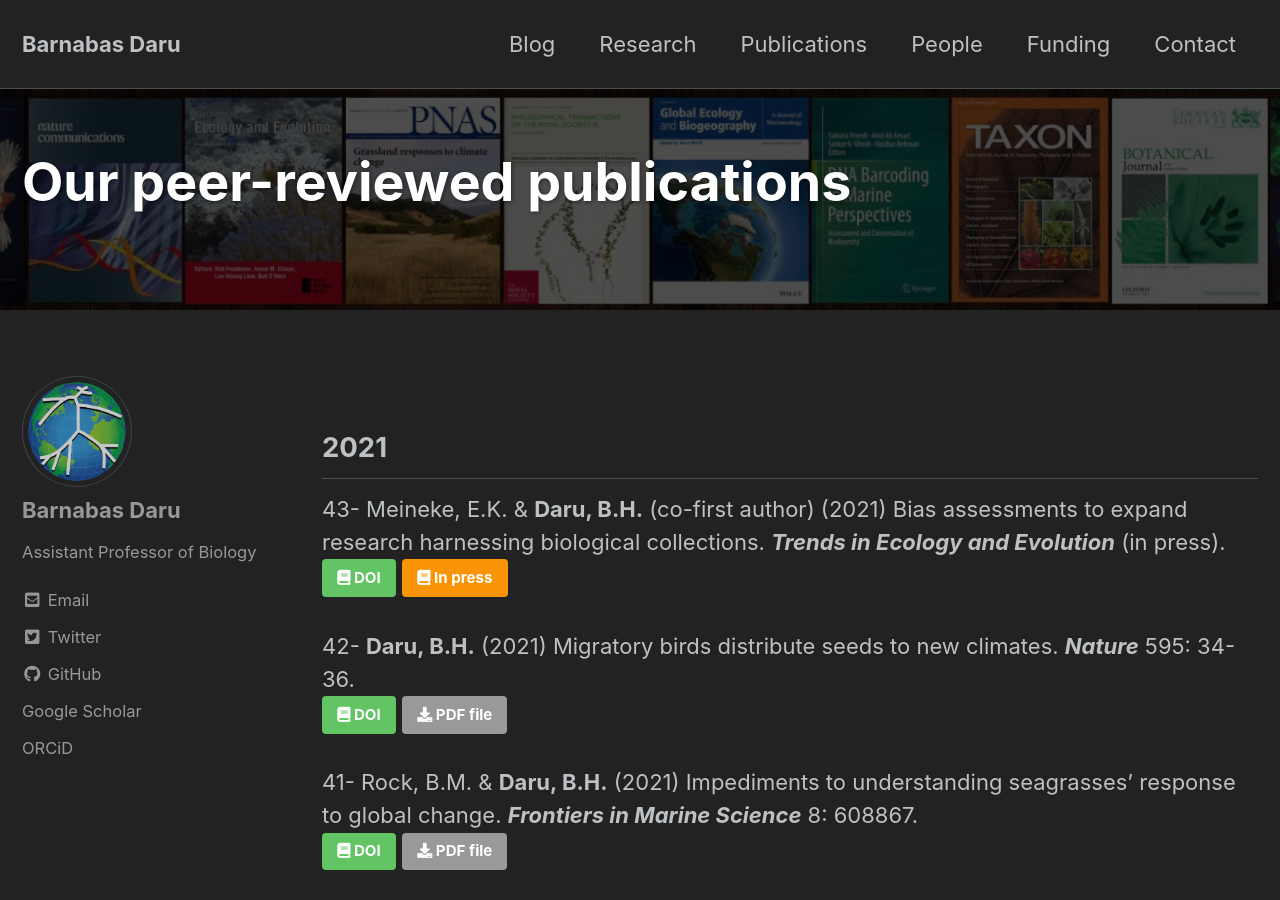
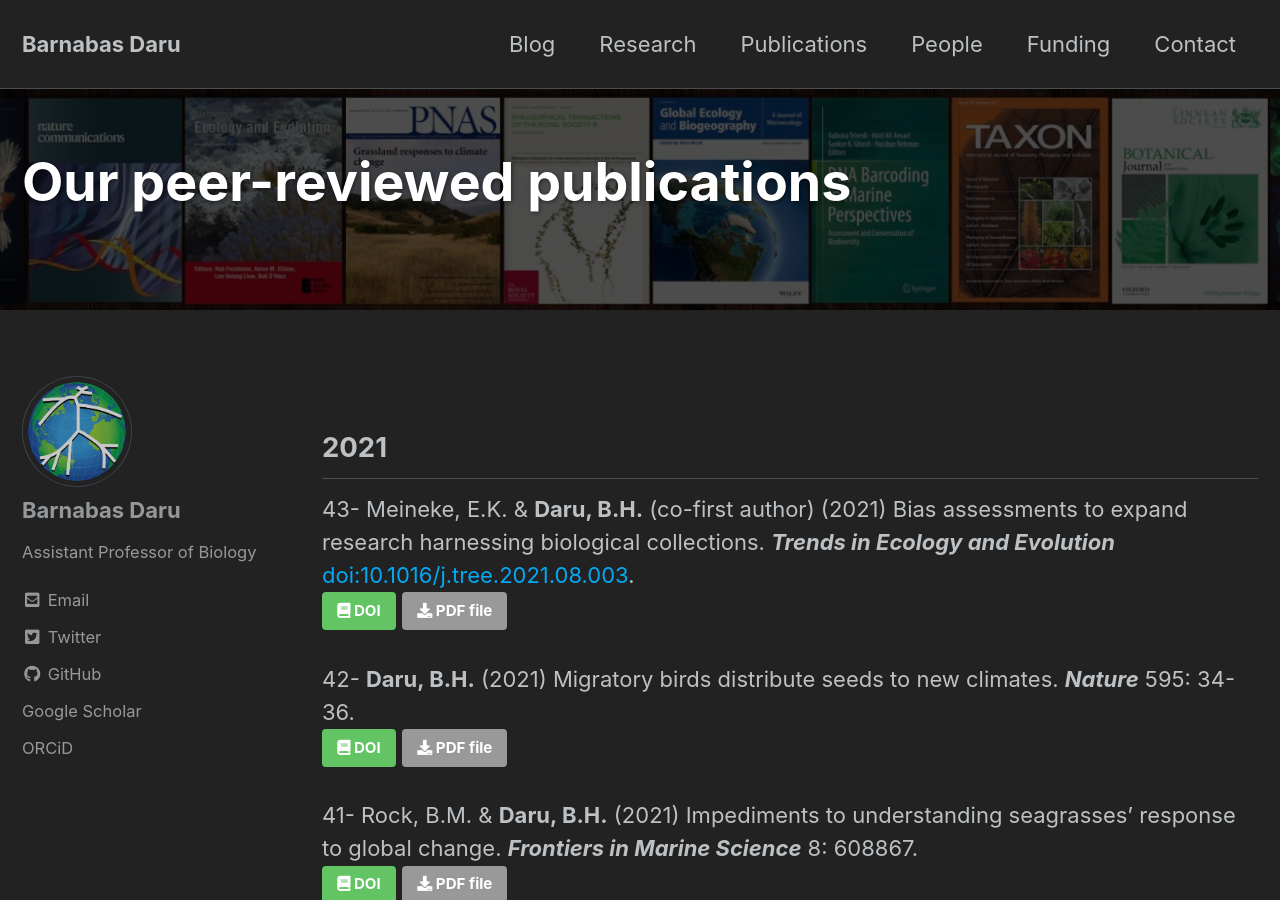
Before and after one commit to darunabas/darulab.github.io, a Jekyll site: the page built from _pages/publications.md, in a window 1280 px wide and 900 px high. Built offline with Jekyll 4.4.1, drawn with Linux system fonts in a browser that asks for light colours; cached includes are drawn as plain includes.

```diff
--- a/_pages/publications.md
+++ b/_pages/publications.md
@@ -16,9 +16,9 @@
 ---
 ## 2021
 
-43- Meineke, E.K. & **Daru, B.H.** (co-first author) (2021) Bias assessments to expand research harnessing biological collections. **_Trends in Ecology and Evolution_** (in press).<br>
+43- Meineke, E.K. & **Daru, B.H.** (co-first author) (2021) Bias assessments to expand research harnessing biological collections. **_Trends in Ecology and Evolution_** [doi:10.1016/j.tree.2021.08.003](https://doi.org/10.1016/j.tree.2021.08.003){:target="_blank"}.<br>
   [<i class="fa fa-book" aria-hidden="true"></i> DOI](https://doi.org/10.1016/j.tree.2021.08.003){: .btn .btn--small .btn--success}{:target="_blank"}
-  [<i class="fa fa-book" aria-hidden="true"></i> In press](){: .btn .btn--small .btn--warning}
+  [<i class="fa fa-download" aria-hidden="true"></i> PDF file]({{ site.baseurl}}/docs/43_MeinekeDaru2021_TREE.pdf){: .btn .btn--small .btn--primary}{:target="_blank"}
 
 42- **Daru, B.H.** (2021) Migratory birds distribute seeds to new climates. **_Nature_** 595: 34-36.<br>
   [<i class="fa fa-book" aria-hidden="true"></i> DOI](https://doi.org/10.1038/d41586-021-01547-1){: .btn .btn--small .btn--success}{:target="_blank"}
```
Also changed, not shown: 1 other file.
